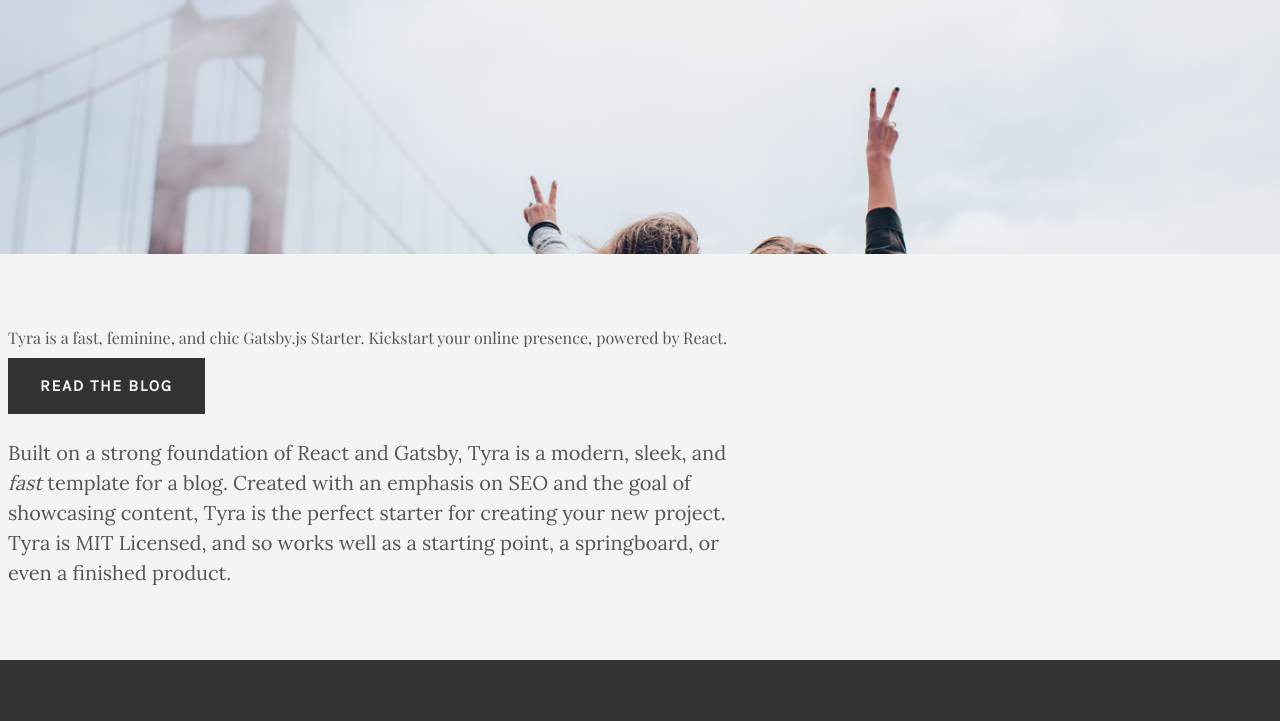
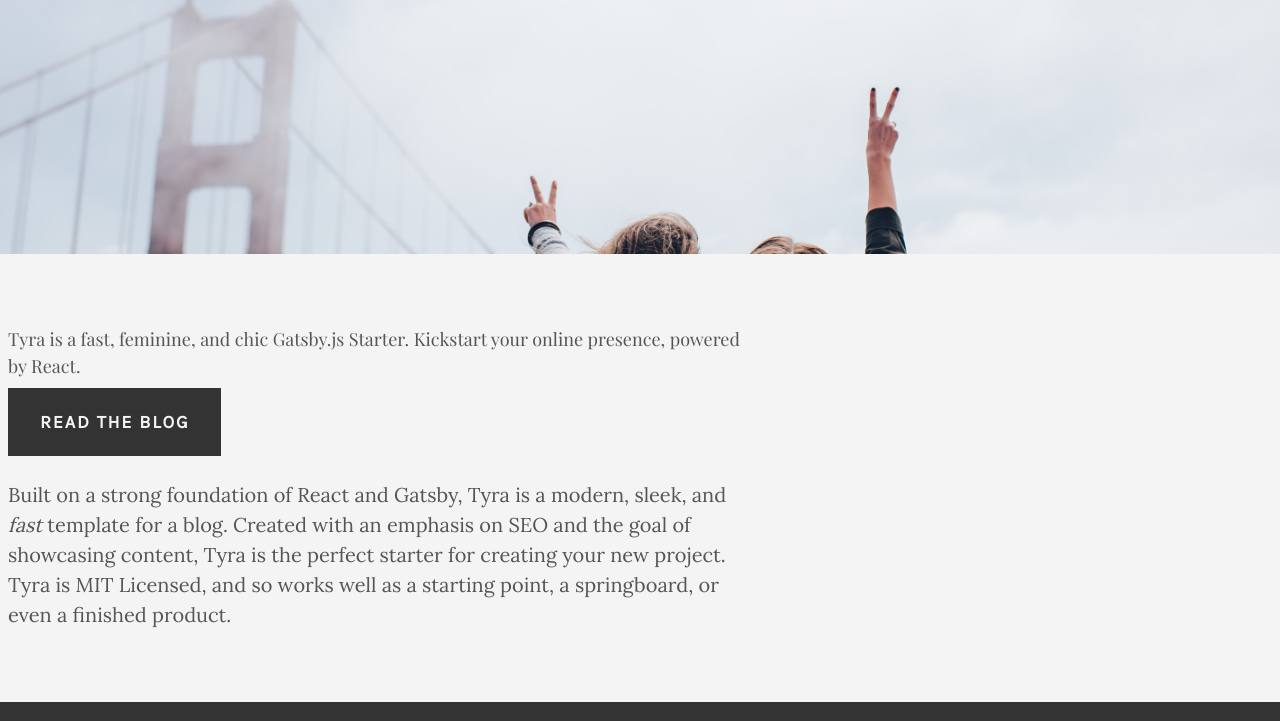
Before and after one commit to manpenaloza/daniela-kraeuter-v2, a Gatsby site: page /about in a window 1280 px wide. Shown: the part 286-1007 px from the top of the page. Built offline with nearby package versions, Linux system fonts and the light colour scheme; Gatsby itself is replaced by a stand-in of ours.

Commit message:
configurations

```diff
--- a/src/common/layouts/index.js
+++ b/src/common/layouts/index.js
@@ -15,7 +15,9 @@
     <Fade>
       <Navbar />
     </Fade>
+    <div className="serif leading-loose text-lg">
     {props.children}
+    </div>
     <Footer />
   </React.Fragment>
 );
--- a/src/homepage/components/bio.js
+++ b/src/homepage/components/bio.js
@@ -5,7 +5,7 @@
 
 
 export default () => (
-  <div className="py-20 flex flex-wrap center justify-around items-center">
+  <div className="container flex flex-wrap center justify-around items-center">
     <StaticQuery
       query={graphql`
         query {
--- a/src/homepage/components/projects.js
+++ b/src/homepage/components/projects.js
@@ -6,7 +6,7 @@
 import Img from "gatsby-image";
 
 export default () => (
-  <div className="py-20 flex flex-row justify-around items-start center">
+  <div className="py-20 container flex flex-row justify-around items-start center">
     <StaticQuery
       query={graphql`
         query {
@@ -47,7 +47,7 @@
         const { aboutMe, profile } = data.contentfulAbout;
 
         return (
-          <div className="flex flex-row items-center flex-wrap">
+          <React.Fragment>
             <div className="flex-1">
               <Fade bottom>
                 <ReactMarkdown
@@ -57,14 +57,14 @@
               </Fade>
             </div>
 
-            <div className="center flex-1 lg:flex-shrink">
+            <div className="center lg:w-1/4">
               <Fade right>
                 <Pulse duration={3000} forever>
                   {/* <LogoSymbol heightPx={200} widthPx={200} /> */}
                 </Pulse>
               </Fade>
             </div>
-          </div>
+          </React.Fragment>
         );
       }}
     />
--- a/tailwind.config.js
+++ b/tailwind.config.js
@@ -7,10 +7,8 @@
       xl: "1280px",
     },
     fontFamily: {
-      "sans-serif": ["Karla", "-apple-system", "BlinkMacSystemFont"],
-      serif: ["Lora", "Georgia", "Cambria"],
-      body: ["Karla", "sans-serif"],
-      display: ["Lora", "serif"],
+      "sans-serif": ["Karla", "-apple-system", "BlinkMacSystemFont", "sans-serif"],
+      serif: ["Lora", "Georgia", "Cambria", "serif"],
     },
     colors: {
       green: "rgb(77 146 22)",
@@ -21,6 +19,14 @@
       "0": "0",
       "2": "2px",
       "4": "4px",
+    },
+    container: {
+      center: true,
+      padding: {
+        default: '1rem',
+        lg: '2rem',
+        xl: '3rem',
+      },
     },
     extend: {
       spacing: {
```
